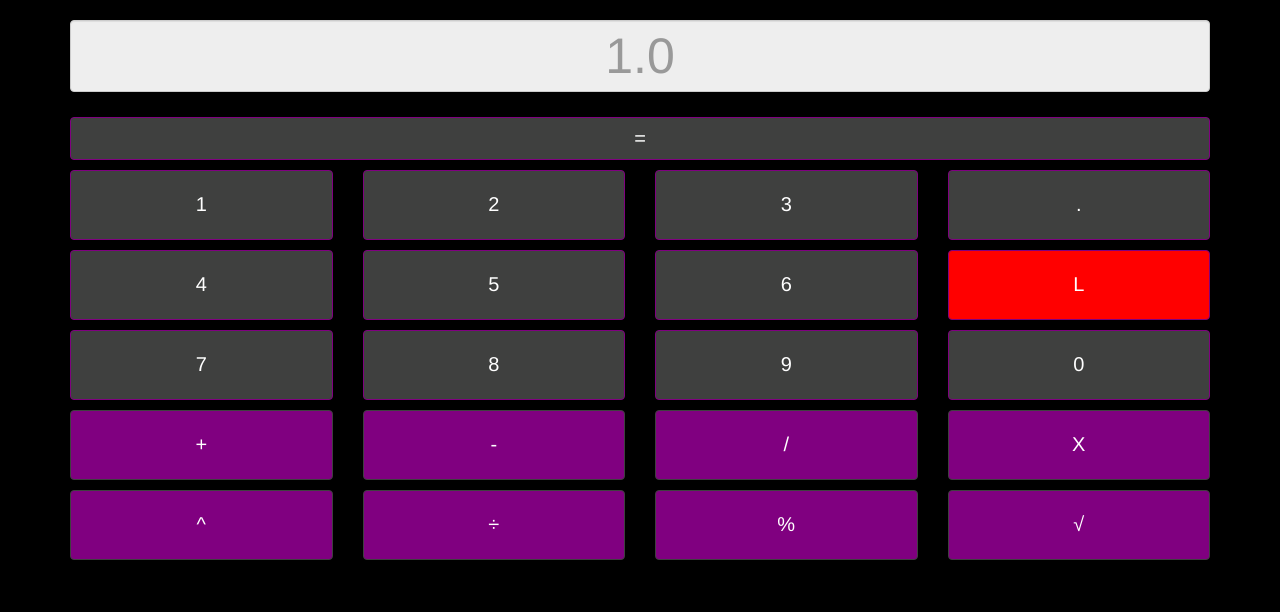
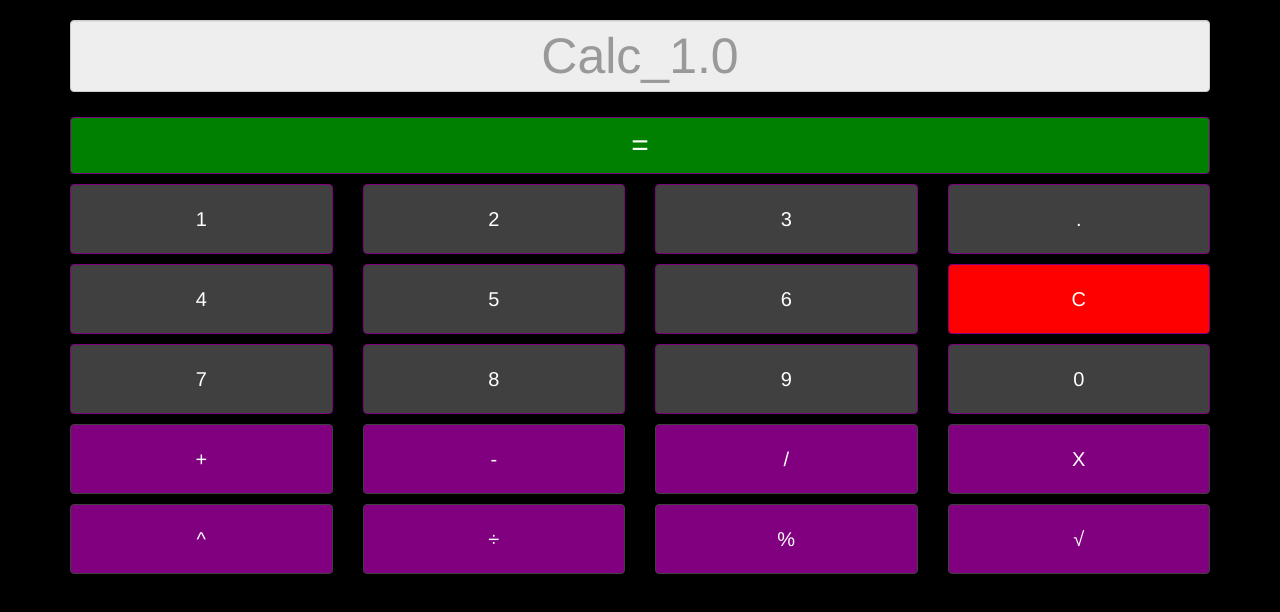
Before and after one commit to PedroH123/PrimeiroProjetoMobile, a website: page www/index.html in a window 1280 px wide. Drawn offline with Linux system fonts and the light colour scheme.

Commit message:
Mudança de Design

```diff
--- a/www/css/style.css
+++ b/www/css/style.css
@@ -97,3 +97,8 @@ width: 100%;
 #limpar{
   background-color: red;
 }
+
+#igual{
+  background-color: green;
+  font-size: 30px;
+}
--- a/www/index.html
+++ b/www/index.html
@@ -24,7 +24,7 @@
    <div class="row">
      <div class="col-xs-12">
       <div class="form-group">
-        <input type="text" class="form-control" id="resultado" readonly placeholder="1.0">
+        <input type="text" class="form-control" id="resultado" readonly placeholder="Calc_1.0">
       </div>
      </div>
    </div>
@@ -63,7 +63,7 @@
        <button class="btn btn-block numero" id="6">6</button>
      </div>
      <div class="col-xs-3">
-       <button class="btn btn-block numero" id="limpar">L</button>
+       <button class="btn btn-block numero" id="limpar">C</button>
      </div>
    </div>
 
```
